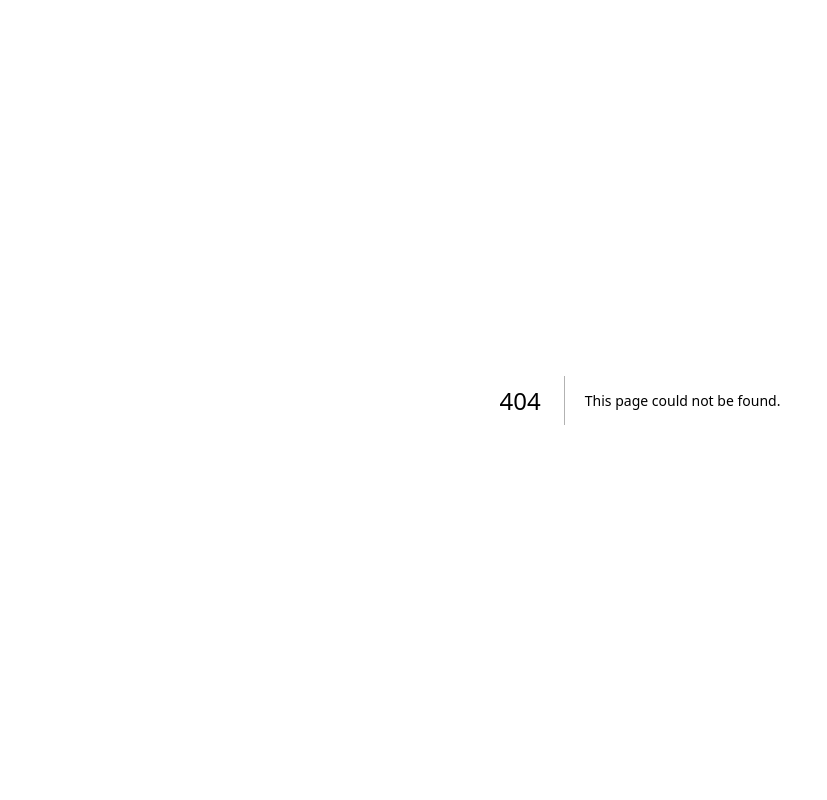
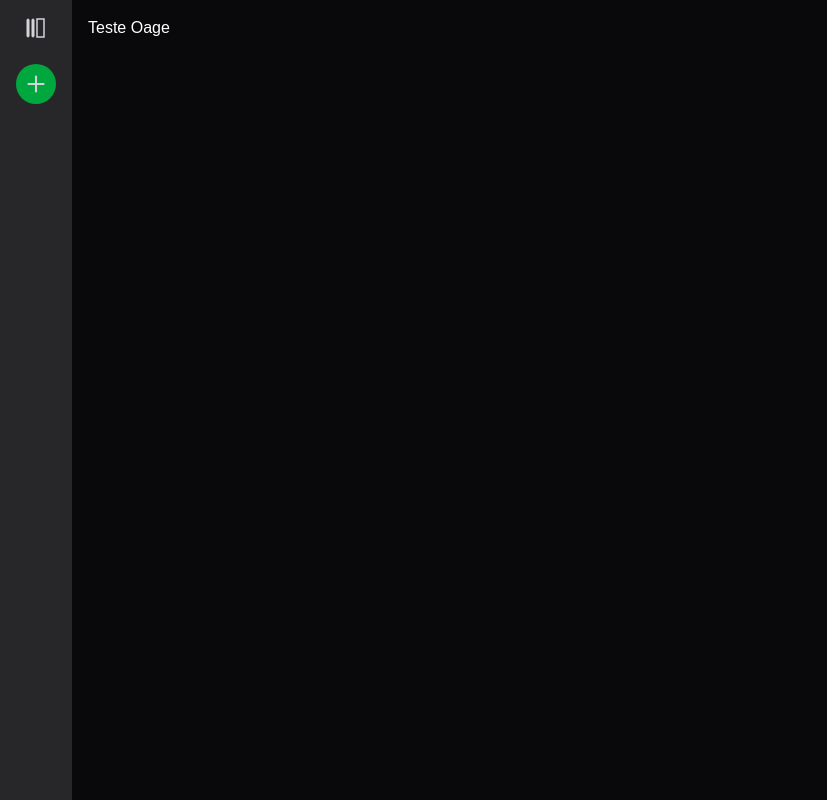
Before and after one commit to andersonDias89/spentfy, a Next.js app: page /teste in a window 1280 px wide. Before the commit this address had no page. Shown: the whole page, without its empty margins (0-827 px from the left). Built offline with nearby package versions, Linux system fonts and the light colour scheme.

Commit message:
criando componente sidebar e pages

```diff
--- /dev/null
+++ b/src/app/(session)/_components/Sidebar.tsx
@@ -0,0 +1,103 @@
+"use client";
+
+import { useState } from "react";
+import { PiPlusBold } from "react-icons/pi";
+import SidebarClosedIcon from "../../../common/ui/icons/SidebarClosedIcon";
+import SidebarHoverIcon from "../../../common/ui/icons/SidebarHoverIcon";
+import Link from "next/link";
+
+interface SidebarLink {
+  label: string;
+  href: string;
+}
+
+interface SidebarProps {
+  links: SidebarLink[];
+  onCreateClick?: () => void;
+  className?: string;
+}
+
+export default function Sidebar({
+  links,
+  onCreateClick,
+  className = "",
+}: SidebarProps) {
+  const [isOpen, setIsOpen] = useState(false);
+  const [hovering, setHovering] = useState(false);
+
+  const toggleSidebar = () => setIsOpen((prev) => !prev);
+
+  const renderToggleIcon = () => {
+    if (isOpen || hovering) {
+      return (
+        <SidebarHoverIcon className="w-6 h-6 text-zinc-300 hover:text-white" />
+      );
+    }
+    return (
+      <SidebarClosedIcon className="w-6 h-6 text-zinc-300 hover:text-white" />
+    );
+  };
+
+  return (
+    <div className={`flex ${className}`}>
+      {/* Sidebar Lateral */}
+      <div className="bg-zinc-800 h-screen flex flex-col items-center p-4 transition-all duration-300">
+        <div
+          className="mb-6"
+          onClick={toggleSidebar}
+          onMouseEnter={() => setHovering(true)}
+          onMouseLeave={() => setHovering(false)}
+        >
+          {renderToggleIcon()}
+        </div>
+
+        {!isOpen && (
+          <button
+            onClick={onCreateClick}
+            className="bg-green-600 hover:bg-green-700 w-10 h-10 flex items-center justify-center rounded-full"
+          >
+            <PiPlusBold className="text-zinc-300" size={22} />
+          </button>
+        )}
+      </div>
+
+      {/* Conteúdo Expandido */}
+      <div
+        className={`bg-zinc-900 text-white transition-all duration-300 overflow-hidden ${
+          isOpen ? "w-64 p-4" : "w-0 p-0"
+        }`}
+      >
+        {isOpen && (
+          <div className="space-y-6">
+            <div>
+              <h2 className="font-bold text-sm mb-1">Sua Biblioteca</h2>
+            </div>
+
+            <div className="bg-zinc-800 rounded p-3 flex flex-col gap-2">
+              <p className="font-bold text-sm">
+                Crie agora sua movimentação financeira
+              </p>
+              <p className="text-sm text-zinc-400">É fácil e prático</p>
+              <button
+                onClick={onCreateClick}
+                className="bg-green-700 h-10 hover:bg-green-800 transition mt-3 text-sm font-bold text-white px-3 py-1 rounded-full hover:opacity-80"
+              >
+                Criar Movimentação
+              </button>
+            </div>
+
+            <div className="flex flex-col gap-1">
+              {links.map((link) => (
+                <Link key={link.href} href={link.href}>
+                  <button className="bg-zinc-900 hover:bg-zinc-800 w-full text-left px-2 py-2 rounded text-sm">
+                    {link.label}
+                  </button>
+                </Link>
+              ))}
+            </div>
+          </div>
+        )}
+      </div>
+    </div>
+  );
+}
--- /dev/null
+++ b/src/app/(session)/dashboard/page.tsx
@@ -0,0 +1,17 @@
+// app/dashboard/page.tsx
+import { auth } from "@/lib/auth"; // ou onde estiver seu arquivo de auth
+import { redirect } from "next/navigation";
+
+export default async function DashboardPage() {
+  const session = await auth(); // já traz a sessão do usuário
+
+  if (!session) {
+    redirect("/");
+  }
+
+  return (
+    <div className="p-4">
+      <h1 className="text-xl font-bold">Olá, {session.user?.name}</h1>
+    </div>
+  );
+}
--- /dev/null
+++ b/src/app/(session)/layout.tsx
@@ -0,0 +1,23 @@
+// app/dashboard/layout.tsx
+import "../globals.css"; // ajuste conforme seu path real
+import Sidebar from "@/app/(session)/_components/Sidebar";
+
+export default function DashboardLayout({
+  children,
+}: {
+  children: React.ReactNode;
+}) {
+  return (
+    <div className="flex">
+      <Sidebar
+        links={[
+          { label: "Dashboard", href: "/dashboard" },
+          { label: "Transações", href: "/movimentacao" },
+        ]}
+      />
+      <main className="flex-1 bg-zinc-950 text-white min-h-screen p-4">
+        {children}
+      </main>
+    </div>
+  );
+}
--- /dev/null
+++ b/src/app/(session)/movimentacao/page.tsx
@@ -0,0 +1,17 @@
+// app/dashboard/page.tsx
+import { auth } from "@/lib/auth"; // ou onde estiver seu arquivo de auth
+import { redirect } from "next/navigation";
+
+export default async function TransactionPage() {
+  const session = await auth(); // já traz a sessão do usuário
+
+  if (!session) {
+    redirect("/");
+  }
+
+  return (
+    <div className="p-4">
+      <h1 className="text-xl font-bold">Movimentações</h1>
+    </div>
+  );
+}
--- /dev/null
+++ b/src/app/(session)/teste/page.tsx
@@ -0,0 +1,3 @@
+export default function TestePage() {
+  return <div>Teste Oage</div>;
+}
--- a/src/app/dashboard/page.tsx
+++ /dev/null
@@ -1,17 +0,0 @@
-import { auth } from "@/lib/auth";
-import { redirect } from "next/navigation";
-
-export default async function DashboardPage() {
-  const session = await auth();
-
-  if (!session?.user) {
-    redirect("/");
-  }
-
-  return (
-    <div className="">
-      <h1>Olá {session.user.name}</h1>
-      <p>{session.user.email}</p>
-    </div>
-  );
-}
--- /dev/null
+++ b/src/common/ui/icons/SidebarClosedIcon.tsx
@@ -0,0 +1,20 @@
+// components/icons/SidebarClosedIcon.tsx
+
+interface IconProps {
+  className?: string;
+}
+
+export default function SidebarClosedIcon({ className = "" }: IconProps) {
+  return (
+    <svg
+      className={className}
+      viewBox="0 0 24 24"
+      fill="none"
+      stroke="currentColor"
+    >
+      <rect x="3" y="3" width="2" height="18" rx="1" fill="currentColor" />
+      <rect x="8" y="3" width="2" height="18" rx="1" fill="currentColor" />
+      <path d="M13 3H20V21H13V3Z" stroke="currentColor" strokeWidth="1.5" />
+    </svg>
+  );
+}
--- /dev/null
+++ b/src/common/ui/icons/SidebarHoverIcon.tsx
@@ -0,0 +1,26 @@
+// components/icons/SidebarHoverIcon.tsx
+
+interface IconProps {
+  className?: string;
+}
+
+export default function SidebarHoverIcon({ className = "" }: IconProps) {
+  return (
+    <svg
+      className={className}
+      viewBox="0 0 24 24"
+      fill="none"
+      stroke="currentColor"
+    >
+      <rect x="3" y="3" width="2" height="18" rx="1" fill="currentColor" />
+      <path d="M8 4H20V20H8V4Z" stroke="currentColor" strokeWidth="1.5" />
+      <path
+        d="M13 8L16 12L13 16"
+        stroke="currentColor"
+        strokeWidth="1.5"
+        strokeLinecap="round"
+        strokeLinejoin="round"
+      />
+    </svg>
+  );
+}
```
